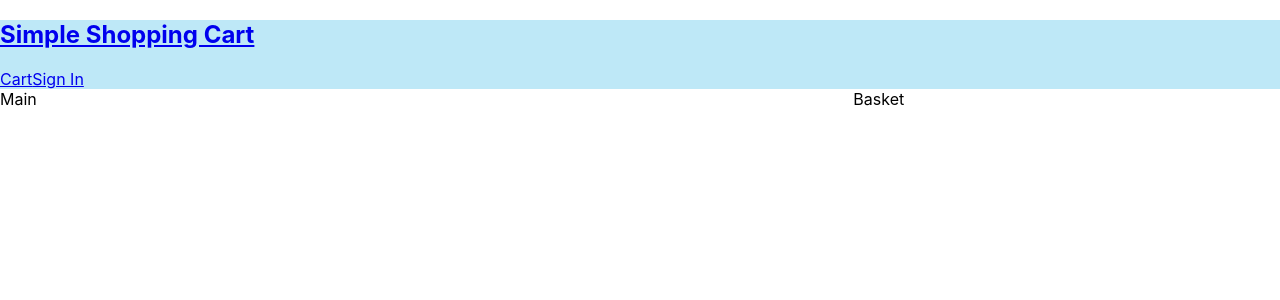
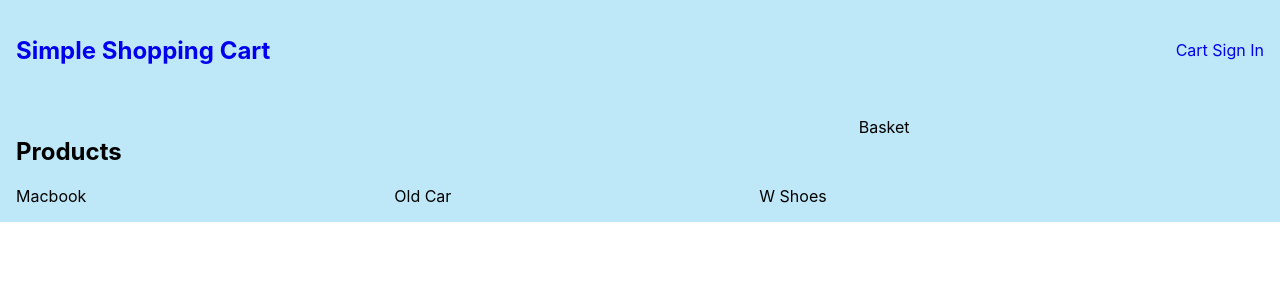
Before and after one commit to Heino25/Beginning-React, a React (Create React App) app in the folder Beginnig React/react-18-shopping-cart/: page / in a window 1280 px wide. Shown: the top 300 px of the page. Built offline with nearby package versions, Linux system fonts and the light colour scheme.

Commit message:
'31-01-23'

```diff
--- a/Beginnig React/react-18-shopping-cart/src/App.js
+++ b/Beginnig React/react-18-shopping-cart/src/App.js
@@ -1,13 +1,15 @@
 import Basket from './components/Basket';
 import Header from './components/Header';
 import Main from './components/Main';
+import data from './data';
 
 function App() {
+  const { products } =data;
   return (
     <div>
      <Header />
      <div className='row'>
-      <Main />
+      <Main products={products}/>
       <Basket />
      </div>
     </div>
--- a/Beginnig React/react-18-shopping-cart/src/components/Basket.js
+++ b/Beginnig React/react-18-shopping-cart/src/components/Basket.js
@@ -1,3 +1,3 @@
 export default function Basket(){
-    return <div className="col-1">Basket</div>
+    return <div className=" block col-1">Basket</div>
 }
--- a/Beginnig React/react-18-shopping-cart/src/components/Header.js
+++ b/Beginnig React/react-18-shopping-cart/src/components/Header.js
@@ -1,14 +1,13 @@
 export default function Header(){
     return (
-        <div className="block">
+        <div className="row center block">
             <div>
                 <a href="#/">
                     <h2>Simple Shopping Cart</h2>
                 </a>
             </div>
             <div>
-                <a href="#cart">Cart</a>
-                <a href="#cart">Sign In</a>
+                <a href="#cart">Cart</a> <a href="#cart">Sign In</a>
             </div>
         </div>
     )
--- a/Beginnig React/react-18-shopping-cart/src/components/Main.js
+++ b/Beginnig React/react-18-shopping-cart/src/components/Main.js
@@ -1,3 +1,11 @@
-export default function Main(){
-    return <div className="col-2">Main</div>;
+export default function Main(props){
+    const { products } = props;
+    return <div className=" block col-2">
+        <h2>Products</h2>
+        <div className="row">
+            {products.map((product) => (
+                <div key={product.id}>{product.name}</div>
+            ))}
+        </div>
+    </div>;
 }
--- /dev/null
+++ b/Beginnig React/react-18-shopping-cart/src/data.js
@@ -0,0 +1,23 @@
+const data = {
+    products: [
+        {
+            id: '1',
+            name: 'Macbook',
+            price: 1400,
+            image: 'https://picsum.photos/id/180/2400.1600',
+        },
+        {
+            id: '2',
+            name: 'Old Car',
+            price: 2400,
+            image: 'https://picsum.photos/id/111/4400.2656',
+        },
+        {
+            id: '3',
+            name: 'W Shoes',
+            price: 1000,
+            image: 'https://picsum.photos/id/21/3008.2008',
+        },
+    ],
+};
+export default data;
--- a/Beginnig React/react-18-shopping-cart/src/index.css
+++ b/Beginnig React/react-18-shopping-cart/src/index.css
@@ -1,4 +1,4 @@
-*{
+* {
   box-sizing: border-box;
 }
 
@@ -11,30 +11,40 @@
   -moz-osx-font-smoothing: grayscale;
 }
 
+a {
+  text-decoration: none;
+}
+
 .row {
   display: flex;
   flex-wrap: wrap;
   justify-content: space-between;
+}
 
+.row.center {
+  align-items: center;
 }
 
 .col-1 {
   flex-basis: 100%;
 }
+
 .col-2 {
   flex-basis: 100%;
 }
+
 @media screen and (min-width: 800px) {
   .col-1 {
     flex: 1;
   }
+
   .col-2 {
     flex: 2;
   }
-
 }
 
 .block {
-
   background-color: #bee8f7;
+  padding: 1rem;
+  margin: 0.5;
 }
```
